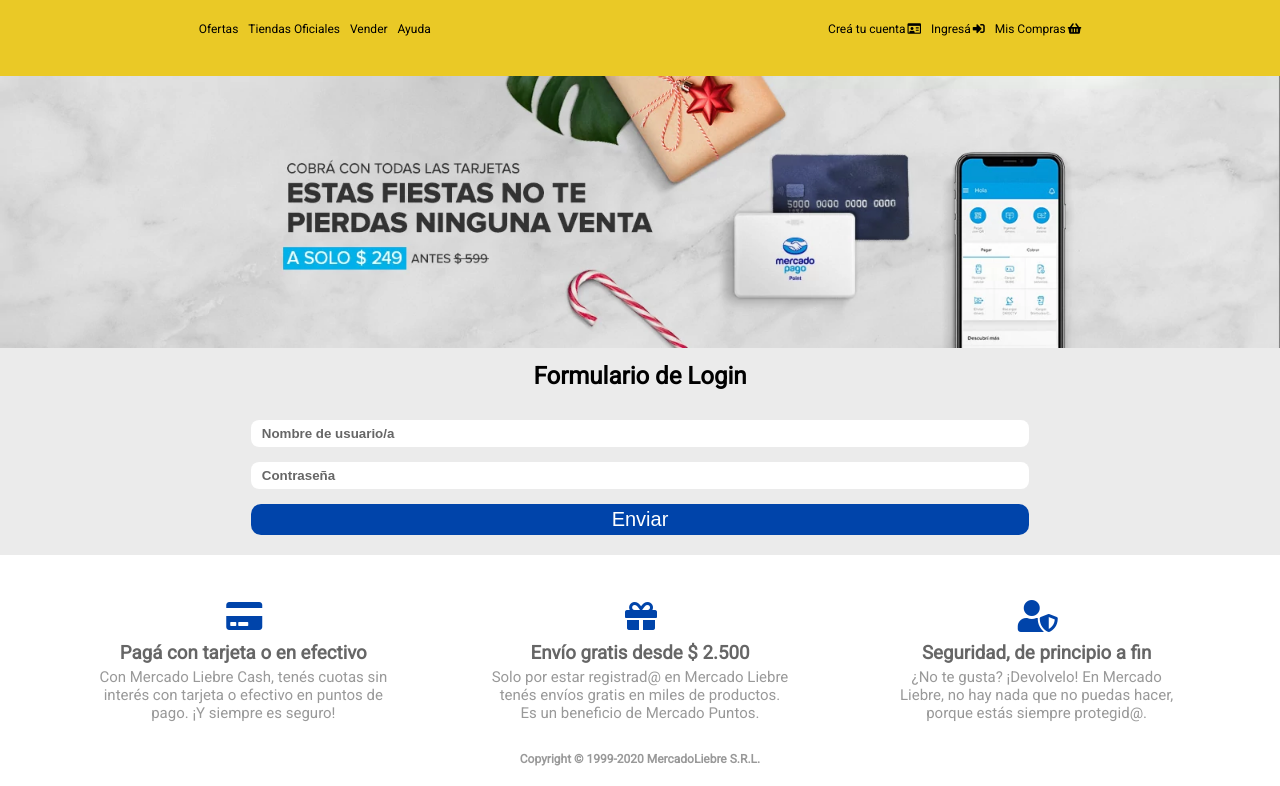
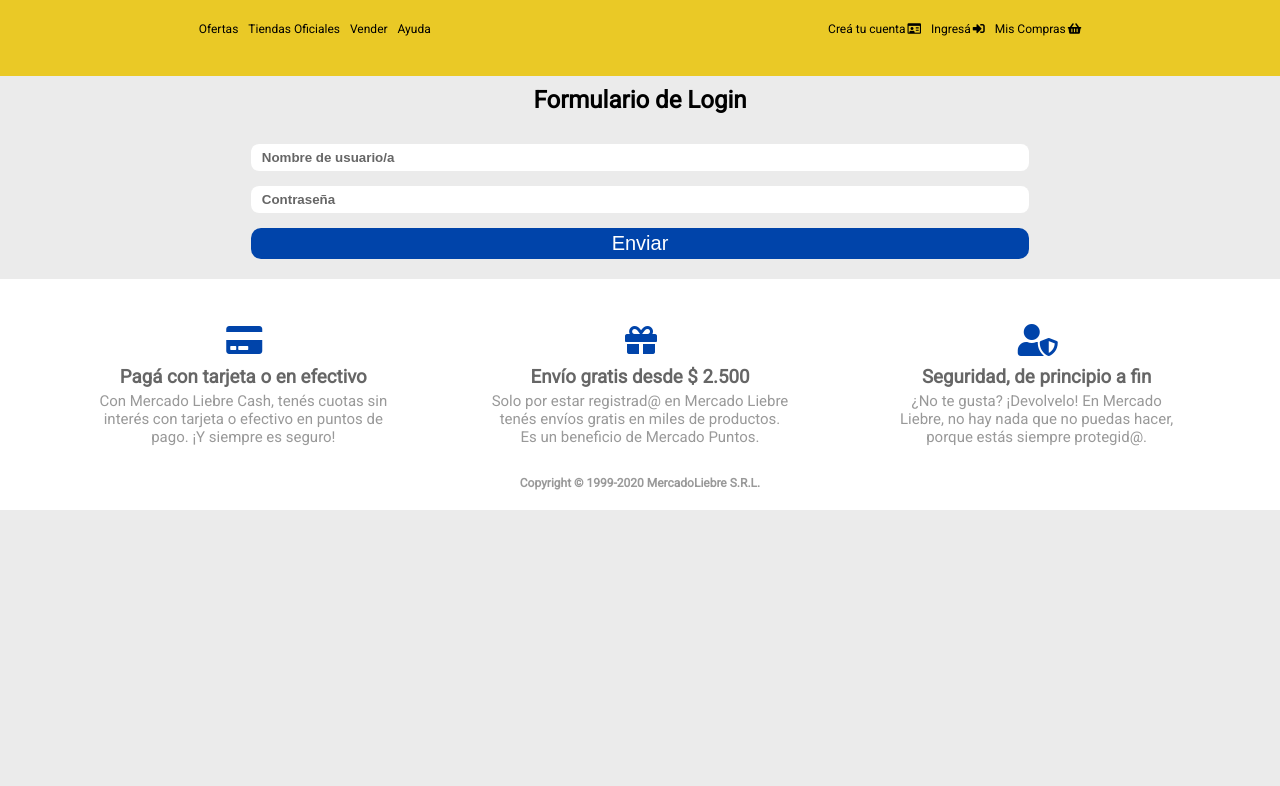
Before and after one commit to AngelicaBM/Mercado_Liebre_ABM, a website: page views/login.html in a window 1280 px wide. Shown: the part 105-891 px from the top of the page. After the commit the page ends 800 px from the top, so only its background shows below. Drawn offline with Linux system fonts and the light colour scheme.

Commit message:
tercer commit

```diff
--- a/views/login.html
+++ b/views/login.html
@@ -41,11 +41,6 @@
             <i class="fa fa-bars burger"></i>
         </div>
     </header>
-    <section class="banner">
-        <div>
-            <img src="/images/img-home-banner.jpg" alt="Banner de ofertas">
-        </div>
-    </section>
     <main>
         <!-- Micro-Desafío 2 - Clase 15 -->
         <h2 class="login-title">Formulario de Login</h2>
```
Also changed, not shown: views/register.html (+0 -5 lines).
